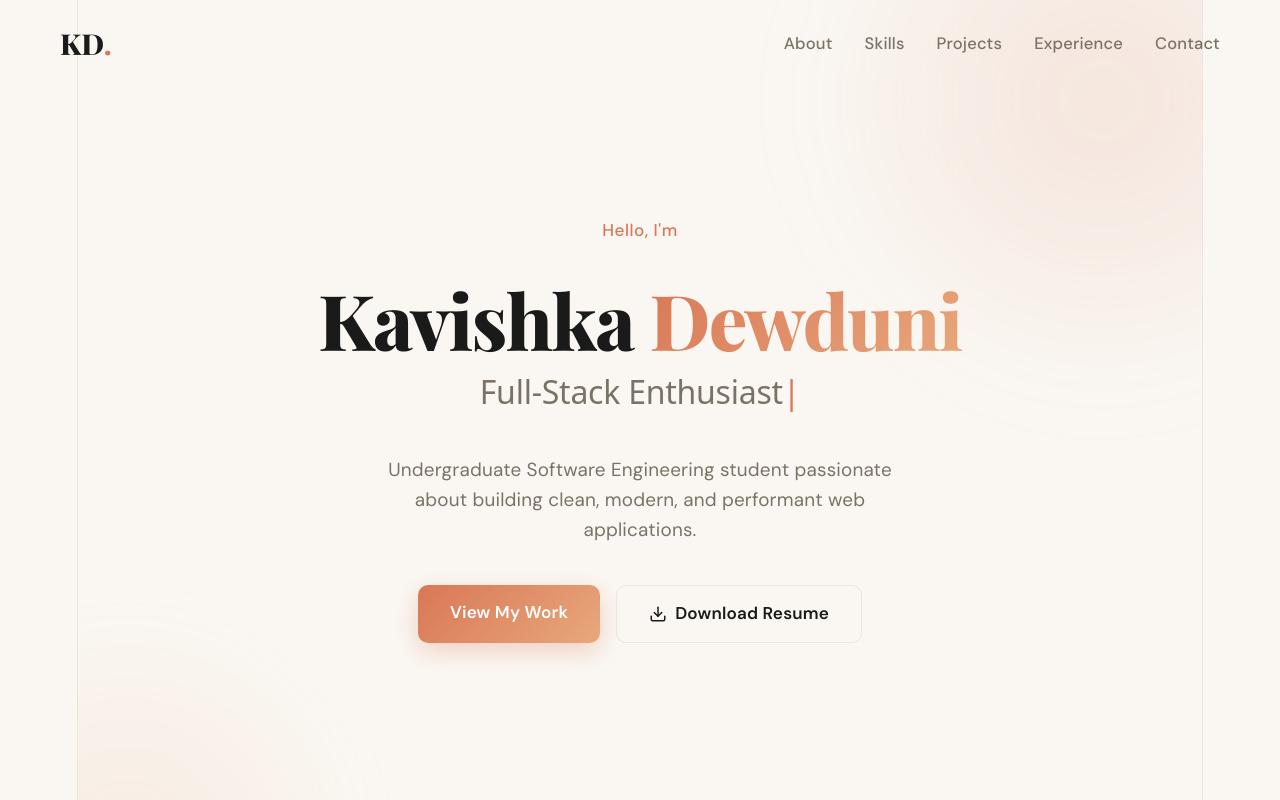
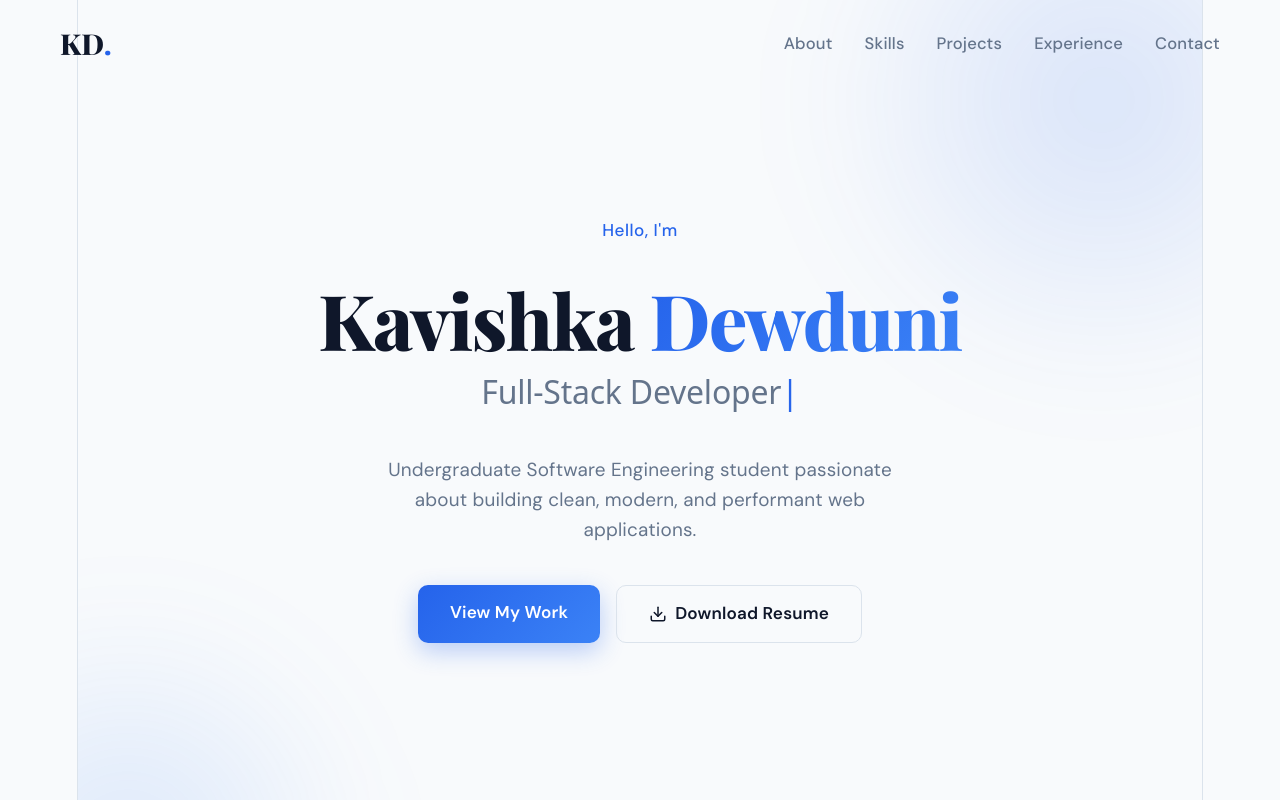
Before and after one commit to kavishka608/portfolio-v2, a React (Vite) app: page / in a window 1280 px wide. Shown: the top 800 px of the page. Built offline with nearby package versions, Linux system fonts and the light colour scheme.

Commit message:
Switch to professional blue color palette

```diff
--- a/src/App.css
+++ b/src/App.css
@@ -1,18 +1,18 @@
 @import url('https://fonts.googleapis.com/css2?family=Playfair+Display:wght@600;700;800&family=DM+Sans:wght@300;400;500;600;700&display=swap');
 
 :root {
-  --bg: #faf7f2;
-  --bg-alt: #f2ede4;
+  --bg: #f8fafc;
+  --bg-alt: #eef2f7;
   --card: #ffffff;
-  --border: #ebe5db;
-  --text: #1a1a1a;
-  --text-dim: #7a7266;
-  --accent: #d97757;
-  --accent-2: #e8a87c;
-  --gradient: linear-gradient(135deg, #d97757 0%, #e8a87c 100%);
-  --shadow-sm: 0 2px 10px rgba(122, 114, 102, 0.06);
-  --shadow-md: 0 8px 30px rgba(122, 114, 102, 0.10);
-  --shadow-lg: 0 20px 50px rgba(217, 119, 87, 0.15);
+  --border: #dbe3ec;
+  --text: #0f172a;
+  --text-dim: #64748b;
+  --accent: #2563eb;
+  --accent-2: #3b82f6;
+  --gradient: linear-gradient(135deg, #2563eb 0%, #3b82f6 100%);
+  --shadow-sm: 0 2px 10px rgba(15, 23, 42, 0.06);
+  --shadow-md: 0 8px 30px rgba(15, 23, 42, 0.10);
+  --shadow-lg: 0 20px 50px rgba(37, 99, 235, 0.18);
 }
 
 * { margin: 0; padding: 0; box-sizing: border-box; }
@@ -51,7 +51,7 @@ a { color: inherit; text-decoration: none; }
   transition: all 0.3s ease;
 }
 .navbar.scrolled {
-  background: rgba(250, 247, 242, 0.85);
+  background: rgba(248, 250, 252, 0.85);
   backdrop-filter: blur(12px);
   padding: 14px 60px;
   border-bottom: 1px solid var(--border);
@@ -91,7 +91,7 @@ a { color: inherit; text-decoration: none; }
   position: absolute;
   top: -200px; right: -200px;
   width: 600px; height: 600px;
-  background: radial-gradient(circle, rgba(217, 119, 87, 0.15), transparent 70%);
+  background: radial-gradient(circle, rgba(37, 99, 235, 0.15), transparent 70%);
   border-radius: 50%;
   filter: blur(50px);
 }
@@ -100,7 +100,7 @@ a { color: inherit; text-decoration: none; }
   position: absolute;
   bottom: -300px; left: -200px;
   width: 500px; height: 500px;
-  background: radial-gradient(circle, rgba(232, 168, 124, 0.15), transparent 70%);
+  background: radial-gradient(circle, rgba(59, 130, 246, 0.15), transparent 70%);
   border-radius: 50%;
   filter: blur(50px);
 }
@@ -170,11 +170,11 @@ a { color: inherit; text-decoration: none; }
 .btn.primary {
   background: var(--gradient);
   color: #fff;
-  box-shadow: 0 8px 25px rgba(217, 119, 87, 0.30);
+  box-shadow: 0 8px 25px rgba(37, 99, 235, 0.30);
 }
 .btn.primary:hover {
   transform: translateY(-2px);
-  box-shadow: 0 12px 30px rgba(217, 119, 87, 0.45);
+  box-shadow: 0 12px 30px rgba(37, 99, 235, 0.45);
 }
 .btn.secondary {
   background: transparent;
@@ -241,7 +241,7 @@ a { color: inherit; text-decoration: none; }
   height: 240px;
   border-radius: 50%;
   overflow: hidden;
-  box-shadow: 0 15px 40px rgba(122, 114, 102, 0.20);
+  box-shadow: 0 15px 40px rgba(15, 23, 42, 0.20);
   margin-bottom: 22px;
 }
 .photo-circle img {
@@ -392,9 +392,9 @@ a { color: inherit; text-decoration: none; }
 .tool-tags { display: flex; flex-wrap: wrap; gap: 10px; }
 .tag {
   padding: 8px 16px;
-  background: rgba(217, 119, 87, 0.10);
+  background: rgba(37, 99, 235, 0.10);
   color: var(--accent);
-  border: 1px solid rgba(217, 119, 87, 0.25);
+  border: 1px solid rgba(37, 99, 235, 0.25);
   border-radius: 20px;
   font-size: 0.85rem;
   font-weight: 500;
@@ -412,19 +412,16 @@ a { color: inherit; text-decoration: none; }
   gap: 60px;
   align-items: center;
 }
-
-/* --- Thinner, cleaner frame --- */
 .project-mockup {
   border-radius: 12px;
   padding: 10px;
   aspect-ratio: 4 / 3;
   display: flex;
   flex-direction: column;
-  box-shadow: 0 10px 30px rgba(122, 114, 102, 0.12);
+  box-shadow: 0 10px 30px rgba(15, 23, 42, 0.12);
   position: relative;
   overflow: hidden;
 }
-
 .mockup-bar {
   display: flex;
   gap: 5px;
@@ -437,10 +434,9 @@ a { color: inherit; text-decoration: none; }
   border-radius: 50%;
   background: rgba(255, 255, 255, 0.75);
 }
-
 .mockup-body {
   flex: 1;
-  background: #fdfcf9;
+  background: #f8fafc;
   border-radius: 6px;
   display: flex;
   align-items: center;
@@ -448,7 +444,6 @@ a { color: inherit; text-decoration: none; }
   padding: 0;
   overflow: hidden;
 }
-
 .project-mockup img {
   width: 100%;
   height: auto;
@@ -457,8 +452,6 @@ a { color: inherit; text-decoration: none; }
   border-radius: 6px;
   display: block;
 }
-
-/* --- Carousel controls --- */
 .carousel-btn {
   position: absolute;
   top: 50%;
@@ -488,7 +481,6 @@ a { color: inherit; text-decoration: none; }
 }
 .carousel-btn.prev { left: 18px; }
 .carousel-btn.next { right: 18px; }
-
 .carousel-dots {
   position: absolute;
   bottom: 18px;
@@ -511,8 +503,6 @@ a { color: inherit; text-decoration: none; }
   width: 22px;
   border-radius: 4px;
 }
-
-/* Fallback (skeleton preview when no image) */
 .mockup-inner {
   width: 100%;
   text-align: left;
@@ -522,26 +512,24 @@ a { color: inherit; text-decoration: none; }
   font-family: 'Playfair Display', serif;
   font-size: 1.4rem;
   font-weight: 700;
-  color: #2c2823;
+  color: #0f172a;
   margin-bottom: 22px;
 }
 .mockup-line {
   height: 8px;
   border-radius: 4px;
-  background: #e8e2d5;
+  background: #dbe3ec;
   margin-bottom: 12px;
 }
 .mockup-line.accent {
-  background: linear-gradient(90deg, #d97757 0%, #e8a87c 100%);
+  background: linear-gradient(90deg, #2563eb 0%, #3b82f6 100%);
 }
 .mockup-line.w80 { width: 80%; }
 .mockup-line.w70 { width: 70%; }
 .mockup-line.w60 { width: 60%; }
-
-/* --- Info panel --- */
 .project-info { max-width: 480px; }
 .project-num {
-  color: #d97757;
+  color: #2563eb;
   font-size: 0.85rem;
   font-weight: 700;
   letter-spacing: 2px;
@@ -585,8 +573,8 @@ a { color: inherit; text-decoration: none; }
   gap: 6px;
 }
 .project-link:hover {
-  color: #d97757;
-  border-bottom-color: #d97757;
+  color: #2563eb;
+  border-bottom-color: #2563eb;
 }
 
 @media (max-width: 900px) {
@@ -621,7 +609,7 @@ a { color: inherit; text-decoration: none; }
   height: 16px;
   border-radius: 50%;
   background: var(--gradient);
-  box-shadow: 0 0 0 4px rgba(217, 119, 87, 0.15);
+  box-shadow: 0 0 0 4px rgba(37, 99, 235, 0.15);
 }
 .timeline-year {
   color: var(--accent);
@@ -702,8 +690,6 @@ a { color: inherit; text-decoration: none; }
   line-height: 1.4;
   word-break: break-word;
 }
-
-/* Contact form */
 .contact-form {
   display: flex;
   flex-direction: column;
@@ -730,26 +716,21 @@ a { color: inherit; text-decoration: none; }
 .contact-form textarea:focus {
   outline: none;
   border-color: var(--accent);
-  box-shadow: 0 0 0 3px rgba(217, 119, 87, 0.12);
+  box-shadow: 0 0 0 3px rgba(37, 99, 235, 0.15);
 }
 .form-success {
   display: flex;
   align-items: center;
   gap: 8px;
-  background: rgba(217, 119, 87, 0.12);
-  border: 1px solid rgba(217, 119, 87, 0.35);
+  background: rgba(37, 99, 235, 0.10);
+  border: 1px solid rgba(37, 99, 235, 0.30);
   padding: 12px;
   border-radius: 10px;
   font-size: 0.9rem;
   color: var(--accent);
 }
-
-/* Responsive */
 @media (max-width: 900px) {
-  .contact-grid {
-    grid-template-columns: 1fr;
-    gap: 30px;
-  }
+  .contact-grid { grid-template-columns: 1fr; gap: 30px; }
 }
 
 /* ---------- Footer ---------- */
@@ -829,7 +810,7 @@ a { color: inherit; text-decoration: none; }
   background: var(--gradient);
   border-color: transparent;
   transform: translateY(-3px);
-  box-shadow: 0 8px 20px rgba(217, 119, 87, 0.3);
+  box-shadow: 0 8px 20px rgba(37, 99, 235, 0.3);
 }
 .footer-resume {
   display: inline-flex;
@@ -891,9 +872,8 @@ a { color: inherit; text-decoration: none; }
   color: #fff;
   border-color: transparent;
   transform: translateY(-2px);
-  box-shadow: 0 8px 20px rgba(217, 119, 87, 0.3);
+  box-shadow: 0 8px 20px rgba(37, 99, 235, 0.3);
 }
-
 @media (max-width: 900px) {
   .footer { padding: 50px 24px 30px; }
   .footer-top { grid-template-columns: 1fr; gap: 40px; }
--- a/src/components/Hero.jsx
+++ b/src/components/Hero.jsx
@@ -4,8 +4,8 @@ import { DownloadIcon } from './Icons';
 export default function Hero() {
   const typed = useTypewriter([
     'Software Engineer',
-    'React Developer',
-    'Full-Stack Enthusiast',
+    'Frontend Developer',
+    'Full-Stack Developer',
     'Problem Solver',
   ]);
 
```
